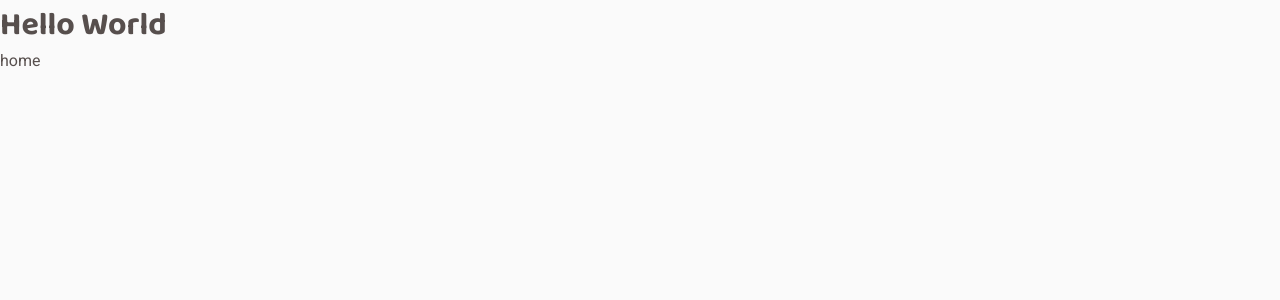
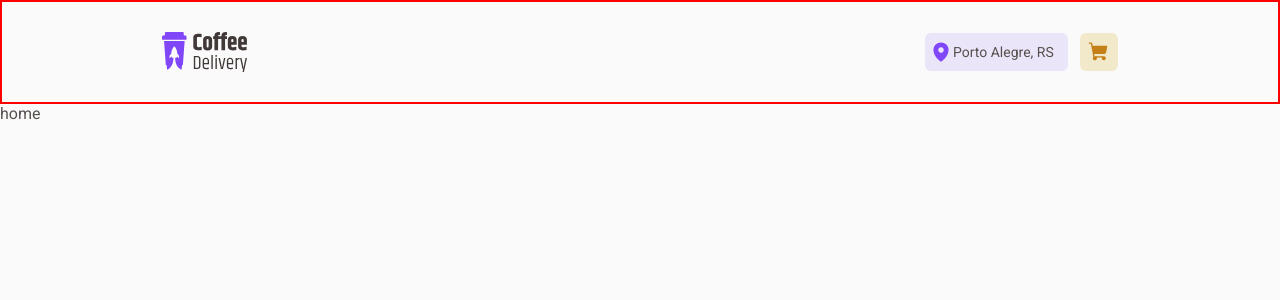
Before and after one commit to guilhermeevencio/coffee-shop-delivery, a React (Vite) app: page / in a window 1280 px wide. Shown: the top 300 px of the page. Built offline with nearby package versions, Linux system fonts and the light colour scheme.

Commit message:
feat: Header Component and styles.

```diff
--- a/src/App.tsx
+++ b/src/App.tsx
@@ -8,7 +8,6 @@ function App() {
   return (
     <BrowserRouter>
       <ThemeProvider theme={defaultTheme}>
-        <h1>Hello World</h1>
         <Router />
         <GlobalStyle />
       </ThemeProvider>
--- /dev/null
+++ b/src/components/Header/index.tsx
@@ -0,0 +1,29 @@
+import coffee from '../../assets/coffee-logo.svg'
+import mapPinFill from '../../assets/map-pin-fill.svg'
+import { Link } from 'react-router-dom'
+import {
+  CartItemsContainer,
+  HeaderContainer,
+  LocationDiv,
+  NavContainer,
+} from './style'
+import { ShoppingCart } from 'phosphor-react'
+
+export function Header() {
+  return (
+    <HeaderContainer>
+      <img src={coffee} alt="coffee cup" />
+      <NavContainer>
+        <LocationDiv>
+          <img src={mapPinFill} alt="Location Pin" />
+          <p>Porto Alegre, RS</p>
+        </LocationDiv>
+        <Link to="/checkout">
+          <CartItemsContainer>
+            <ShoppingCart size={22} weight="fill" />
+          </CartItemsContainer>
+        </Link>
+      </NavContainer>
+    </HeaderContainer>
+  )
+}
--- /dev/null
+++ b/src/components/Header/style.ts
@@ -0,0 +1,51 @@
+import styled from 'styled-components'
+
+export const HeaderContainer = styled.div`
+  border: 2px solid red;
+  width: 100%;
+  height: 6.5rem;
+  display: flex;
+  align-items: center;
+  justify-content: space-between;
+  padding: 2rem 10rem;
+
+  img {
+    height: 40px;
+  }
+`
+
+export const NavContainer = styled.div`
+  display: flex;
+  flex-direction: row;
+  gap: 12px;
+`
+
+export const LocationDiv = styled.div`
+  width: 143px;
+  height: 38px;
+  padding: 0.5rem;
+  gap: 0.25rem;
+  background: ${(props) => props.theme['purple-light']};
+  display: flex;
+  align-items: center;
+  border-radius: 6px;
+
+  img {
+    width: 1rem;
+  }
+
+  p {
+    font-size: 14px;
+  }
+`
+
+export const CartItemsContainer = styled.div`
+  width: 38px;
+  height: 38px;
+  background-color: ${(props) => props.theme['yellow-light']};
+  color: ${(props) => props.theme['yellow-dark']};
+  display: flex;
+  align-items: center;
+  justify-content: center;
+  border-radius: 6px;
+`
--- a/src/layouts/DefaultLayout/index.tsx
+++ b/src/layouts/DefaultLayout/index.tsx
@@ -1,11 +1,12 @@
 import { Outlet } from 'react-router-dom'
 
 import React from 'react'
+import { Header } from '../../components/Header'
 
 const DefaultLayout = () => {
   return (
     <div>
-      {/* <Header /> */}
+      <Header />
       <Outlet />
     </div>
   )
```
Also changed, not shown: src/assets/coffee-logo.svg (added), src/assets/map-pin-fill.svg (added), src/layouts/DefaultLayout/style.ts (added).
